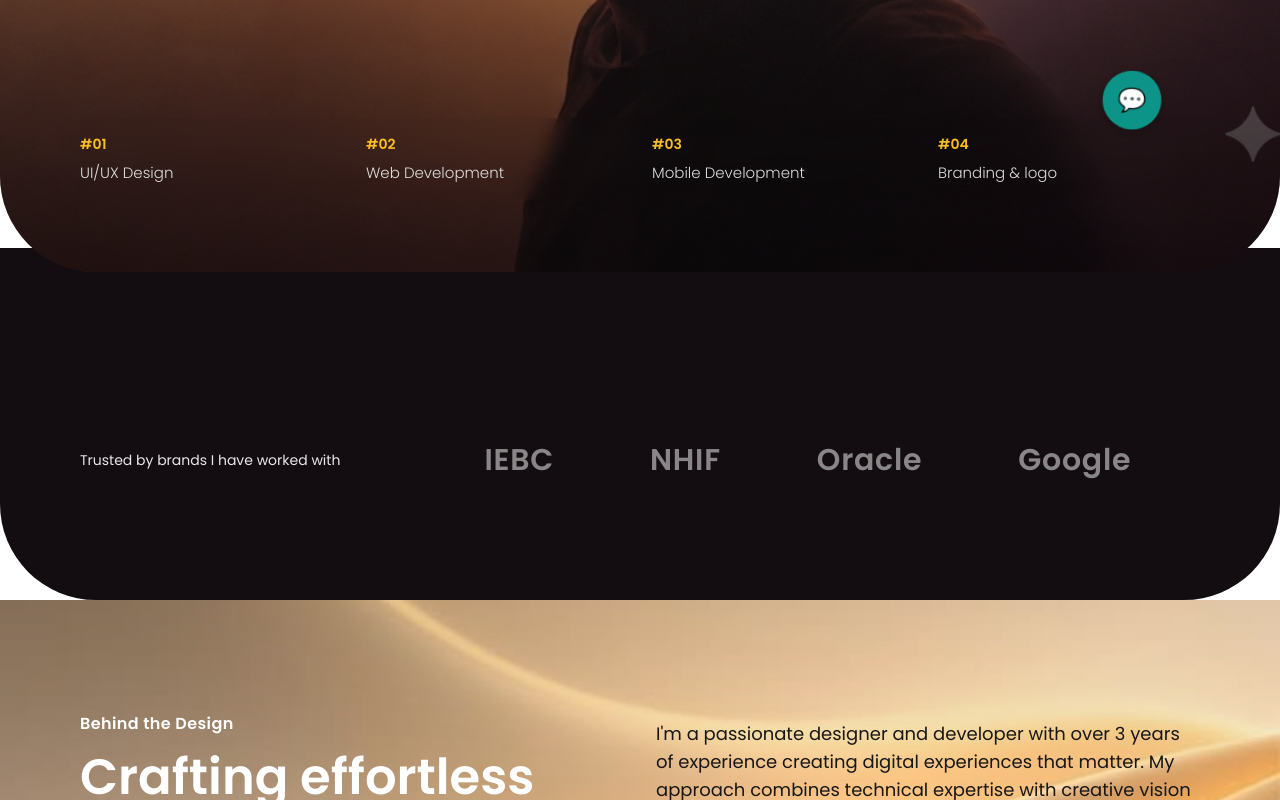
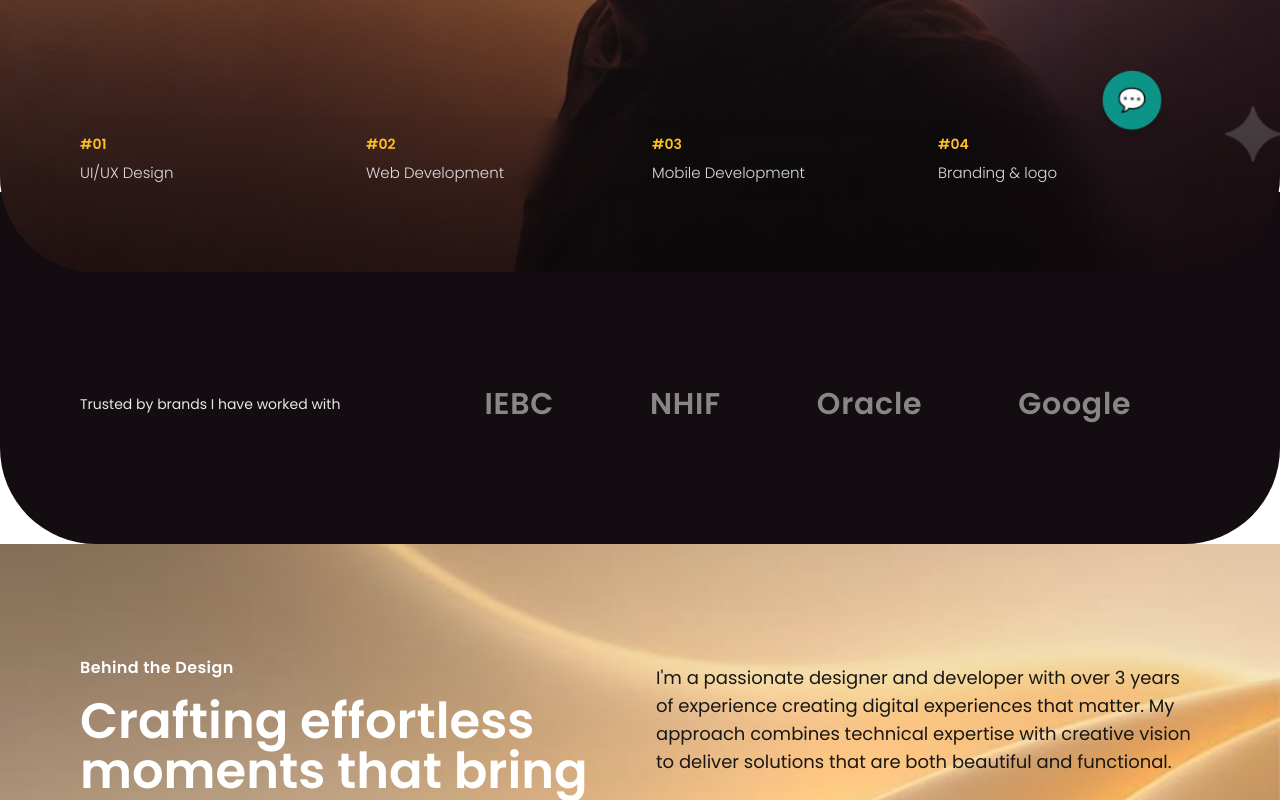
Before and after one commit to essedev6/portfoliojesse, a React (Create React App) app: page / in a window 1280 px wide. Shown: the part 648-1448 px from the top of the page. Built offline with nearby package versions, Linux system fonts and the light colour scheme.

Commit message:
fixed the hero section

```diff
--- a/src/components/Hero.jsx
+++ b/src/components/Hero.jsx
@@ -170,12 +170,11 @@ export default function Hero() {
         </div>
       </div>
 
-      {/* ---------- Section 2: dark "trusted by" bar ---------- */}
-      {/* Its own independent rounded container, pulled up slightly so it
-          sits flush against the image section's rounded bottom edge. */}
+
+
       <div
         className={[
-          "relative z-10 min-h-[18vh] md:min-h-[18vh] lg:min-h-[44vh] w-full  bg-[#130d11] rounded-b-[3rem] -mt-20 md:rounded-b-[3rem] lg:rounded-b-[6rem] -mt-6",
+          "relative z-10 min-h-[18vh] md:min-h-[18vh] lg:min-h-[44vh] w-full  bg-[#130d11] rounded-b-[3rem] -mt-22 md:rounded-b-[3rem] lg:rounded-b-[6rem] -mt-20",
           "px-6 sm:px-10 lg:px-20 pt-12 lg:pt-24 sm:pt-12 pb-1 sm:pb-6",
           "flex flex-col sm:flex-row sm:items-center gap-6 sm:gap-10 md:gap-20 lg:gap-36",
           "transition-all duration-700 ease-out",
```
